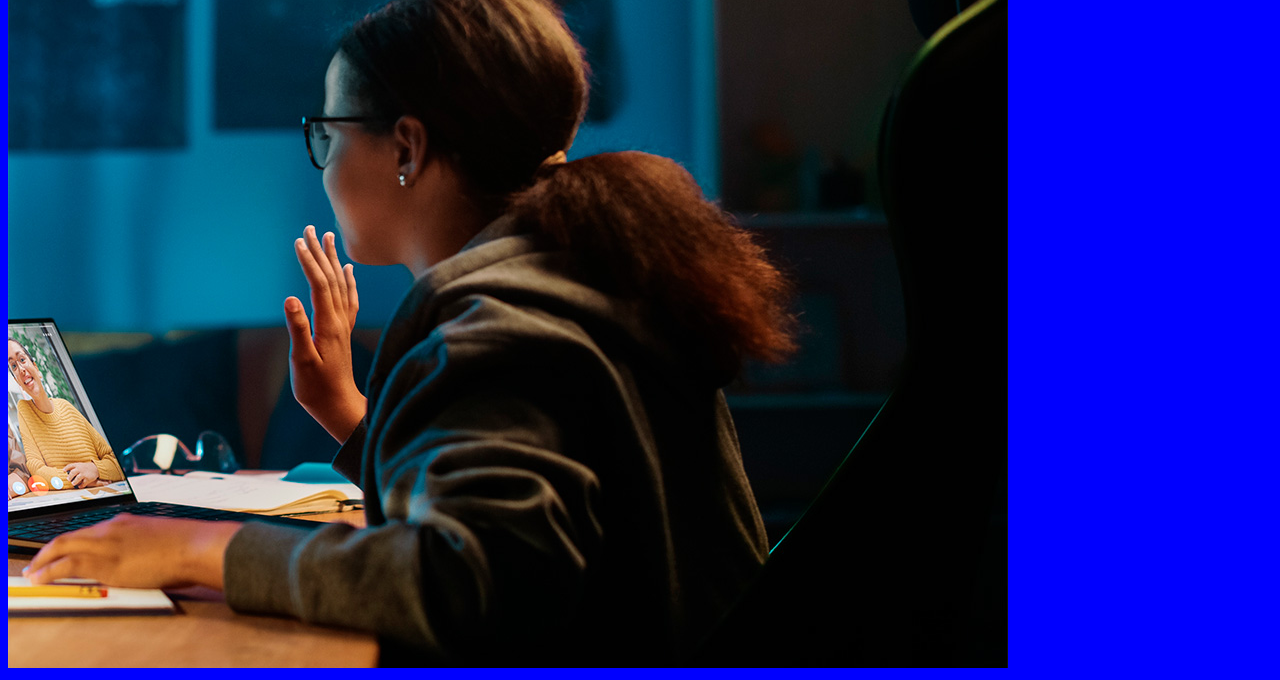
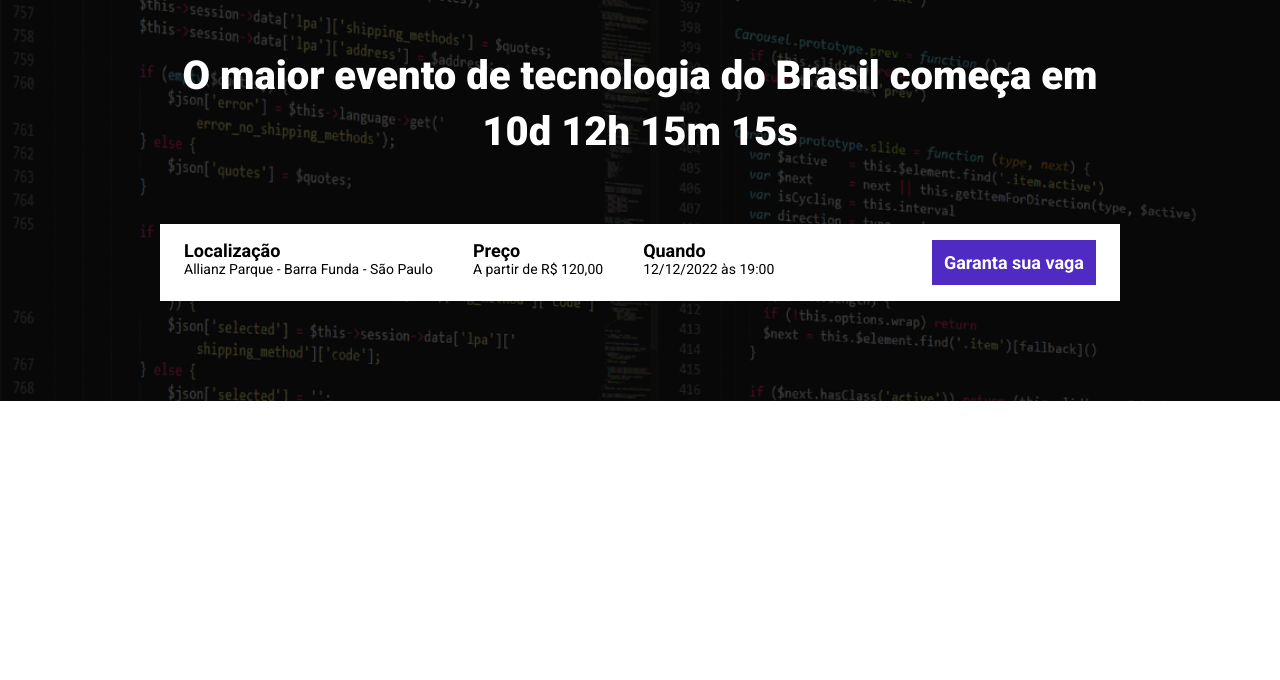
Before and after one commit to franciscofbc/ebac_tech_talks, a website built with Parcel: page src/index.html in a window 1280 px wide. Shown: the part 160-840 px from the top of the page. After the commit the page ends 800 px from the top, so only its background shows below. Built offline with nearby package versions, Linux system fonts and the light colour scheme.

Commit message:
ate aula 3. proxima aula eh a 4

```diff
--- a/src/index.html
+++ b/src/index.html
@@ -5,13 +5,44 @@
     <meta charset="UTF-8">
     <meta http-equiv="X-UA-Compatible" content="IE=edge">
     <meta name="viewport" content="width=device-width, initial-scale=1.0">
-    <title>Document</title>
+    <title>EBAC Tech Talks</title>
+
+    <link rel="preconnect" href="https://fonts.googleapis.com">
+    <link rel="preconnect" href="https://fonts.gstatic.com" crossorigin>
+    <link href="https://fonts.googleapis.com/css2?family=Roboto:wght@400;700;900&display=swap" rel="stylesheet">
+
     <link rel="stylesheet" href="./styles/main.scss">
 </head>
 
 <body>
-    <h1>ola html</h1>
-    <img src="./images/backend.png" alt="">
+    <header class="hero">
+        <div class="container">
+            <img class="hero__logo" src="./images/ebac_logo.svg" alt="EBAC">
+            <p class="hero__text">O maior evento de tecnologia do Brasil começa em 10d 12h 15m 15s</p>
+            <div class="infos-bar">
+                <ul class="infos-bar__infos">
+                    <li class="infos-bar__infos__item">
+                        <b>Localização</b>
+                        Allianz Parque - Barra Funda - São Paulo
+                    </li>
+                    <li class="infos-bar__infos__item">
+                        <b>Preço</b>
+                        A partir de R$ 120,00
+                    </li>
+                    <li class="infos-bar__infos__item">
+                        <b>Quando</b>
+                        12/12/2022 às 19:00
+                    </li>
+                </ul>
+                <a class="button button--primary" href="#">
+                    Garanta sua vaga
+                </a>
+            </div>
+        </div>
+    </header>
+
+
+
     <script src="./scripts/main.js"></script>
 </body>
 
--- /dev/null
+++ b/src/styles/_hero.scss
@@ -0,0 +1,52 @@
+.hero {
+    padding-top: 64px;
+    padding-bottom: 100px;
+    background-image: url(../images/fundo.png);
+    background-repeat: no-repeat;
+    background-size: cover;
+    position: relative;
+
+    .container {
+        position: relative; //para o conteudo ficar por cima do pseudoelemento
+    }
+
+    &::before {
+        position: absolute; //deve ser inserido em um elemento com position:relative
+        top: 0;
+        left: 0;
+        width: 100%;
+        height: 100%;
+        background-color: #000;
+        content: ''; //pseudoelemento exige conteudo
+        opacity: .7;
+    }
+
+    &__text {
+        margin-top: 64px;
+        margin-bottom: 64px;
+        font-size: 40px;
+        line-height: 56px;
+        font-weight: 800;
+        text-align: center;
+    }
+
+    &__logo {
+        margin: 0 auto;
+        height: 80px;
+        display: block; //para funcionar o margin 0 auto
+    }
+
+    @media (max-width: 640px) {
+        padding: 40px 0;
+
+        &__logo {
+            height: 40px;
+        }
+
+        &__text {
+            font-size: 22px;
+            line-height: 24px;
+            margin: 24px 0;
+        }
+    }
+}
--- /dev/null
+++ b/src/styles/components/_buttons.scss
@@ -0,0 +1,23 @@
+.button {
+    padding: 12px;
+    font-size: 18px;
+    font-weight: bold;
+    text-decoration: none;
+    text-align: center;
+    white-space: nowrap;
+
+    &--primary {
+        color: #fff;
+        background-color: #4f2ac3;
+    }
+
+    @media(max-width: 640px) {
+        display: block; //para link seria o suficiente
+        width: 100%; //caso seja utilizado em um button
+    }
+
+    @media(max-width: 1023px) {
+        display: flex;
+        align-items: center;
+    }
+}
--- /dev/null
+++ b/src/styles/components/_infos_bar.scss
@@ -0,0 +1,42 @@
+.infos-bar {
+    padding: 16px 24px;
+    background-color: #fff;
+    display: flex;
+    justify-content: space-between;
+
+    &__infos {
+        display: flex;
+        gap: 40px;
+
+
+        &__item {
+            font-size: 14px;
+            color: #000;
+
+            b {
+                font-size: 18px;
+                color: #000;
+                display: block; //tag b por padrao display inline. Queremos que quebre a linha
+            }
+        }
+    }
+
+    @media(max-width: 640px) {
+        display: block;
+
+        &__infos {
+            display: block;
+
+            &__item {
+                margin-bottom: 24px;
+            }
+        }
+    }
+
+    @media(max-width: 1023px) {
+
+        &__infos {
+            gap: 16px;
+        }
+    }
+}
--- a/src/styles/main.scss
+++ b/src/styles/main.scss
@@ -1,3 +1,26 @@
-body {
-    background-color: blue;
+@use "hero";
+@use "./components/infos_bar";
+@use "./components/buttons";
+
+* {
+    margin: 0;
+    padding: 0;
+    box-sizing: border-box;
+    font-family: 'Roboto', sans-serif;
+    color: #fff;
+    list-style: none;
 }
+
+.container {
+    max-width: 960px;
+    width: 100%;
+    margin: 0 auto;
+
+    @media (max-width: 640px) {
+        max-width: 80%;
+    }
+
+    @media (max-width: 1024px) {
+        max-width: 90%;
+    }
+}
```
